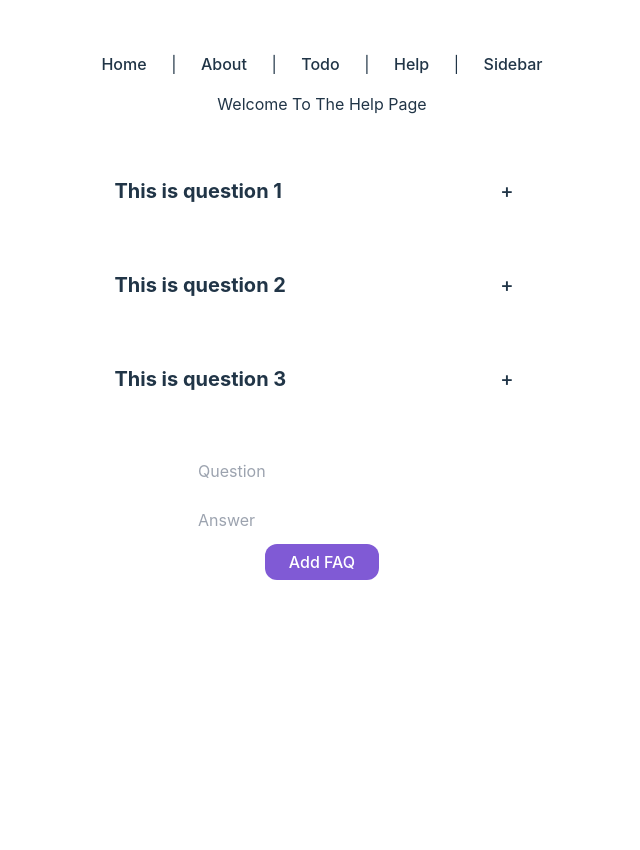
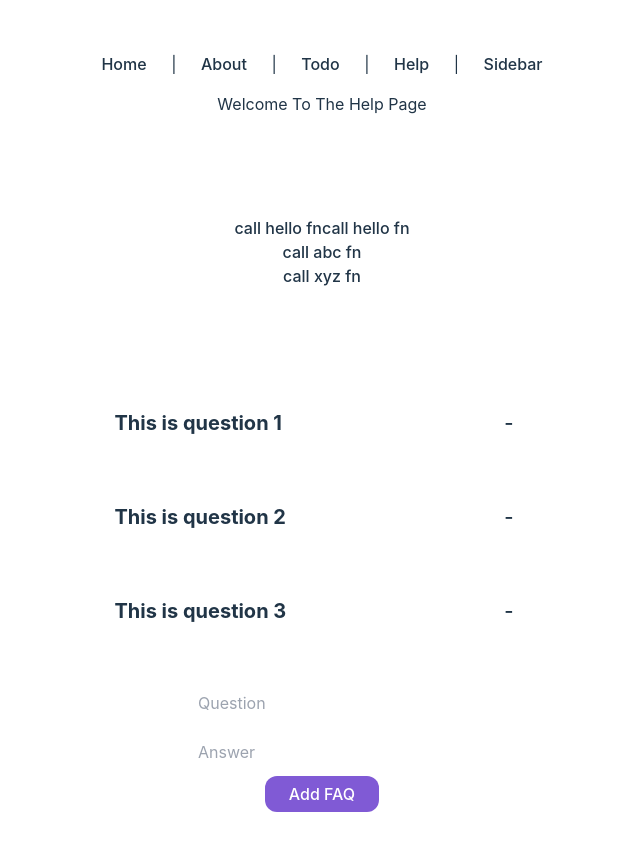
Before and after one commit to datiampromise/reactt, a React (Vite) app: page /help in a window 1280 px wide. Shown: the top 850 px of the page, without its empty margins (318-958 px from the left). Before the commit the page ends 800 px from the top, so only its background shows below. Built offline with nearby package versions, Linux system fonts and the light colour scheme.

Commit message:
Updateded the help page to include ( - ) in the toggle

```diff
--- a/src/index.css
+++ b/src/index.css
@@ -19,9 +19,11 @@ a {
   font-weight: 500;
   color: #646cff;
   text-decoration: inherit;
+  cursor: pointer;
+  /* @apply font-bold cursor-pointer */
 }
 a:hover {
-  color: #535bf2;
+  color: #f2c553;
 }
 
 body {
--- a/src/pages/Help.jsx
+++ b/src/pages/Help.jsx
@@ -44,9 +44,24 @@ function Help() {
     // console.log("F2", f2);
 
     let ff = faq.map((f) => (f.id == id ? { ...f, show: !f.show } : f));
-    // console.log("FF", ff);
+    console.log("FF", ff);
 
     setFaq(ff);
+  };
+
+  function hello(name) {
+    console.log("hello " + name);
+    // alert("hello " + name);
+  }
+
+  function abc() {
+    console.log("This is abc");
+  }
+
+  const xyz = (x) => {
+    // console.log();
+    abc();
+    hello(x);
   };
 
   // let showOneLiner = (id) => setFaq(faq.map((f) => (f.id == id ? { ...f, show: !f.show } : f)));
@@ -72,14 +87,31 @@ function Help() {
   return (
     <>
       <h1>Welcome To The Help Page</h1>
+      <div className="py-20">
+        <div>
+          <a onClick={() => hello("IamPromise")}>call hello fn</a>
+          <a onClick={() => hello("STEVEN")}>call hello fn</a>
+        </div>
+        <div>
+          <a onClick={() => abc()}>call abc fn</a>
+        </div>
+        <div>
+          <a onClick={() => xyz("something that you like")}>call xyz fn</a>
+        </div>
+      </div>
       {faq.map((f) => (
         <div key={f.id} className="qa-section">
           <div className="font-bold text-xl flex justify-between items-center px-3 py-3 mb-2 pt-4 pb-4 cursor-pointer" onClick={() => show(f.id)}>
             {f.question}
             <a className="button px-4 py-1 bg-transparent inline-block " onClick={() => show(f.id)}>
-              +
+              {f.show ? "+" : "-"}
             </a>
+            {/* <a className="button px-4 py-1 bg-transparent inline-block " onClick={() => show(f.id)}>
+              <b className={f.show && "hidden"}>+</b>
+              <b className={!f.show && "hidden"}>-</b>
+            </a> */}
           </div>
+
           <h3 className={"py-4 border-t border-white border-opacity-20 " + (f.show ? "" : "hidden")}>{f.ans}</h3>
         </div>
       ))}
--- a/src/pages/HelpBK.jsx
+++ b/src/pages/HelpBK.jsx
@@ -71,7 +71,7 @@ function Help() {
 
   return (
     <>
-      <h1>Help Page</h1>
+      <h1>Welcome To The Help Page</h1>
       {faq.map((f) => (
         <div key={f.id} className="qa-section">
           <div className="font-bold text-xl pt-4 pb-4 cursor-pointer" onClick={() => show(f.id)}>
--- a/src/pages/Lms.jsx
+++ b/src/pages/Lms.jsx
@@ -0,0 +1,101 @@
+import { useState } from "react";
+
+function Help() {
+  const [faq, setFaq] = useState([
+    { id: 1, question: "This is question 1", ans: "The Answer to Q1" },
+    { id: 2, question: "This is question 2", ans: "The Answer to Q2" },
+    { id: 3, question: "This is question 3", ans: "The Answer to Q3" },
+  ]);
+
+  const [que, setQue] = useState("");
+  const [ans, setAns] = useState("");
+
+  function submit() {
+    let id = faq.length + 1;
+    let newObj = {
+      id: id,
+      question: que,
+      ans: ans,
+    };
+    faq[id - 1] = newObj;
+    setFaq([...faq]);
+    setQue("");
+    setAns("");
+  }
+
+  // let abc = [
+  //   [
+  //     ["id", 1],
+  //     ["quest", "what is water?"],
+  //     ["ans", "it is a liquid"],
+  //   ],
+  //   [
+  //     ["id", 2],
+  //     ["quest", "what is water?"],
+  //     ["ans", "it is a liquid"],
+  //   ],
+  //   [
+  //     ["id", 3],
+  //     ["quest", "what is water?"],
+  //     ["ans", "it is a liquid"],
+  //   ],
+  // ];
+
+  let toggle = (e) => {
+    console.log(e.target);
+    let togu = e.target.id;
+    let togman = document.querySelector("a" + e.target.id);
+  };
+
+  return (
+    <>
+      <h1>Help Page</h1>
+      {faq.map((f) => (
+        <div key={f.id} className="qa-section">
+          <div>
+            <div className="font-bold text-xl flex justify-between items-center px-3 py-3 mb-2 border-b border-white border-opacity-20">
+              {f.question}
+              <a className="button px-4 py-1 bg-purple-600 inline-block " onClick={toggle} id={"q" + f.id}>
+                +
+              </a>
+            </div>
+          </div>
+
+          <h3 id={"a" + f.id}>{f.ans}</h3>
+        </div>
+      ))}
+
+      <div className="qa-section">
+        <div className=" mb-2 pb-2 border-b border-white border-opacity-20">
+          <input type="text" value={que} placeholder="Question" className="px-3" onChange={(e) => setQue(e.target.value)} />
+        </div>
+        <div>
+          <input type="text" value={ans} placeholder="Answer" className="px-3" onChange={(e) => setAns(e.target.value)} />
+          <br />
+          <a onClick={submit} className="inline-block bg-purple-600 text-white mt-3 rounded-md py-1.5 px-6 hover:bg-black hover:text-white cursor-pointer">
+            Add FAQ
+          </a>
+        </div>
+      </div>
+
+      {/* {abc.map((a) => (
+        <div key={a[0][1]}>
+          <div>{a[1][1]}</div>
+          <h1>{a[2][1]}</h1>
+        </div>
+      ))} */}
+    </>
+  );
+}
+
+export default Help;
+
+// Assignment
+// Create and loop through help informnation
+// like FAQ
+// format will be like question and answer
+// Hints:
+// 1. Create arrays of objects that will have id, question, answer
+// 2. No need for useState or useEffects(react hooks) just use variables
+// to handle your arrays.
+// 3. Use maps to loop through and show your array like in the to-do operation
```
